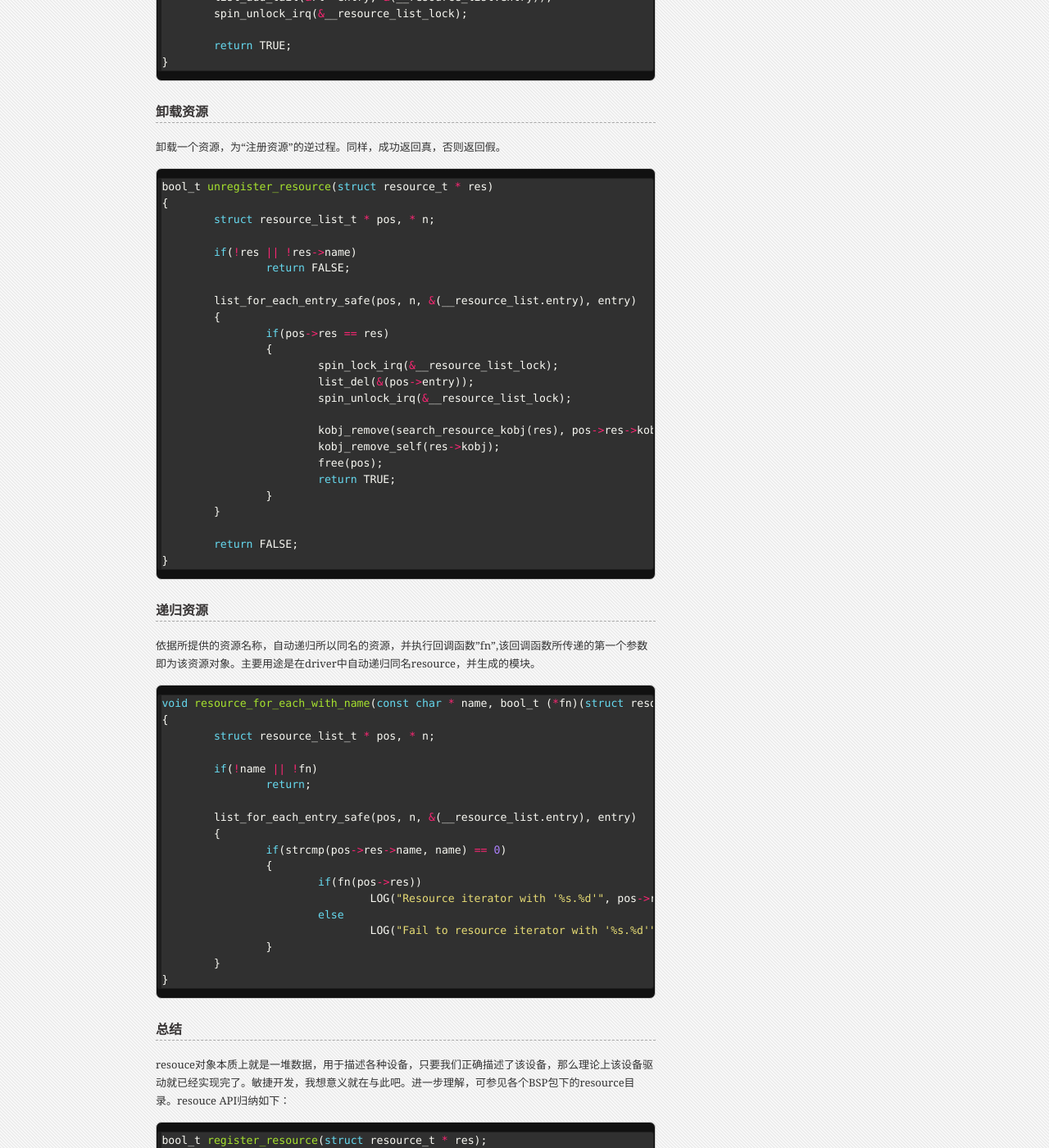
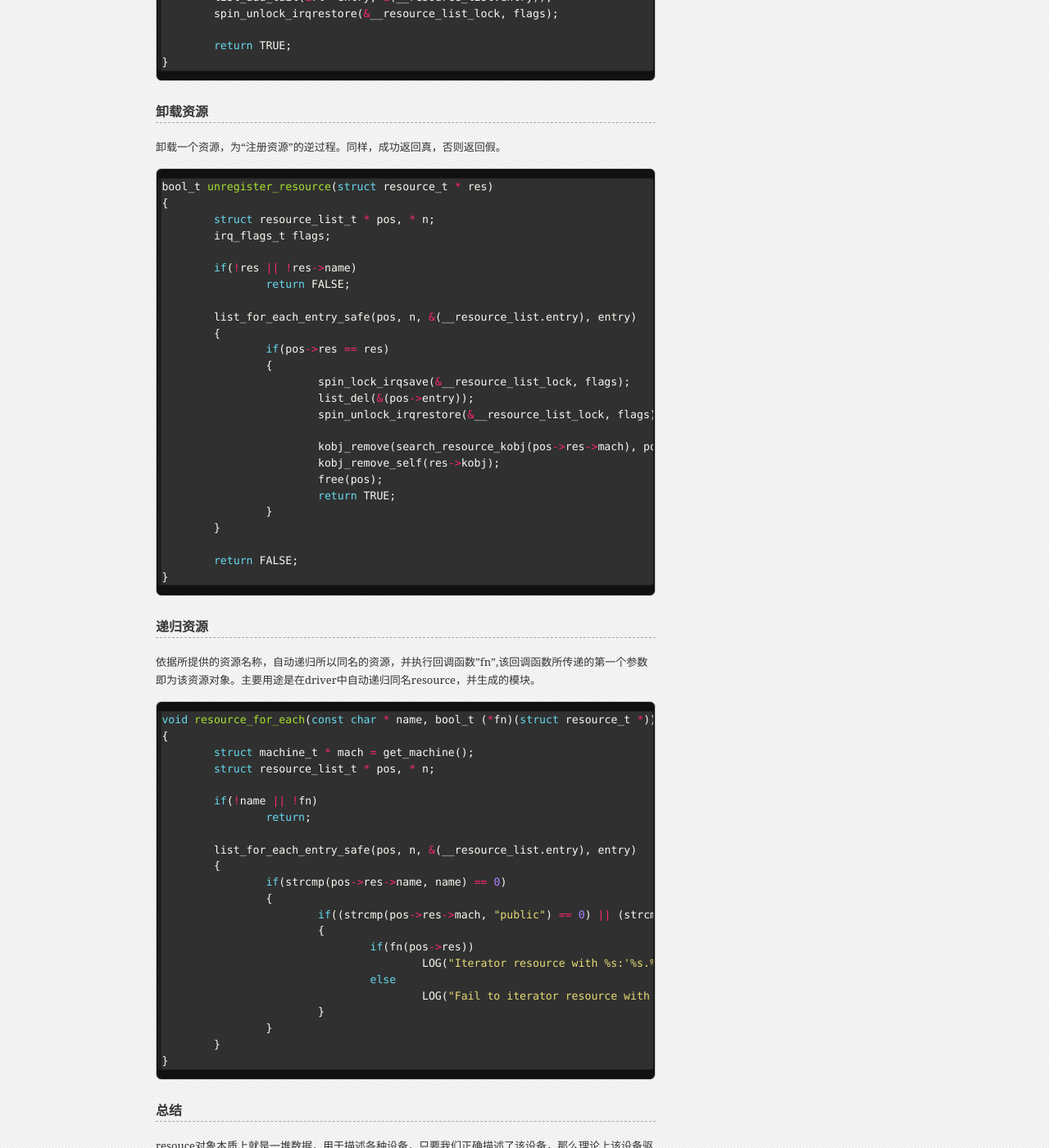
Before and after one commit to xboot/xboot.github.io, a Jekyll site: the page built from _posts/2013-09-14-xboot-core-component-resource.md, in a window 1280 px wide and 1400 px high, scrolled down 2903 px. Shown: the whole window at 82% size. Built offline with Jekyll 4.4.1, drawn with Linux system fonts in a browser that asks for light colours; Markdown is read by kramdown in place of the engine named in the settings; some of the changed text lies outside the part shown.

Commit message:
fix website

```diff
--- a/_config.yml
+++ b/_config.yml
@@ -1,5 +1,5 @@
 exclude:      ["jekyll-serve.sh", "README.md"]
-markdown:     rdiscount
+markdown:     redcarpet
 highlighter:  rouge
 pygments:     true
 paginate:     5
--- a/_posts/2013-09-14-xboot-core-component-resource.md
+++ b/_posts/2013-09-14-xboot-core-component-resource.md
@@ -14,17 +14,20 @@
 {% highlight c %}
 struct resource_t
 {
+	/* Kobj binding */
+	struct kobj_t * kobj;
+
+	/* The machine name, NULL for all */
+	const char * mach;
+
 	/* The resource name */
-	char * name;
+	const char * name;
 
 	/* The resource id */
 	int id;
 
 	/* The resource data */
 	void * data;
-
-	/* Kobj binding */
-	struct kobj_t * kobj;
 };
 {% endhighlight %}
 
@@ -40,7 +43,7 @@
 ###自动分配资源id
 其为一内部函数，根据所提供的资源名称，自动分配一个该名称下未使用的id序列，分配策略是由小到大，按是否空闲分配。
 {% highlight c %}
-static int resource_alloc_free_id(const char * name)
+static int resource_alloc_free_id(const char * mach, const char * name)
 {
 	struct resource_list_t * pos, * n;
 	int id = 0;
@@ -50,7 +53,7 @@
 
 	list_for_each_entry_safe(pos, n, &(__resource_list.entry), entry)
 	{
-		if(strcmp(pos->res->name, name) == 0)
+		if((strcmp(pos->res->mach, mach) == 0) && (strcmp(pos->res->name, name) == 0))
 			id++;
 	}
 
@@ -61,7 +64,7 @@
 ###搜索资源
 同样为一个内部函数，根据所提供的资源名称及资源id，搜索资源对象，如存在返回该对象，如不存在返回空。
 {% highlight c %}
-static struct resource_t * search_resource_with_id(const char * name, int id)
+static struct resource_t * search_resource_with_id(const char * mach, const char * name, int id)
 {
 	struct resource_list_t * pos, * n;
 
@@ -70,11 +73,8 @@
 
 	list_for_each_entry_safe(pos, n, &(__resource_list.entry), entry)
 	{
-		if(pos->res->id == id)
-		{
-			if(strcmp(pos->res->name, name) == 0)
-				return pos->res;
-		}
+		if((pos->res->id == id) && (strcmp(pos->res->name, name) == 0) && (strcmp(pos->res->mach, mach) == 0))
+			return pos->res;
 	}
 
 	return NULL;
@@ -87,20 +87,20 @@
 bool_t register_resource(struct resource_t * res)
 {
 	struct resource_list_t * rl;
+	irq_flags_t flags;
 	char name[64];
 
 	if(!res || !res->name)
 		return FALSE;
 
+	if(!res->mach)
+		res->mach = "public";
+
 	if(res->id < 0)
-	{
-		res->id = resource_alloc_free_id(res->name);
-	}
-	else
-	{
-		if(search_resource_with_id(res->name, res->id))
-			return FALSE;
-	}
+		res->id = resource_alloc_free_id(res->mach, res->name);
+
+	if(search_resource_with_id(res->mach, res->name, res->id))
+		return FALSE;
 
 	rl = malloc(sizeof(struct resource_list_t));
 	if(!rl)
@@ -110,12 +110,12 @@
 	res->kobj = kobj_alloc_directory(name);
 	kobj_add_regular(res->kobj, "name", resource_read_name, NULL, res);
 	kobj_add_regular(res->kobj, "id", resource_read_id, NULL, res);
-	kobj_add(search_resource_kobj(res), res->kobj);
+	kobj_add(search_resource_kobj(res->mach), res->kobj);
 	rl->res = res;
 
-	spin_lock_irq(&__resource_list_lock);
+	spin_lock_irqsave(&__resource_list_lock, flags);
 	list_add_tail(&rl->entry, &(__resource_list.entry));
-	spin_unlock_irq(&__resource_list_lock);
+	spin_unlock_irqrestore(&__resource_list_lock, flags);
 
 	return TRUE;
 }
@@ -127,6 +127,7 @@
 bool_t unregister_resource(struct resource_t * res)
 {
 	struct resource_list_t * pos, * n;
+	irq_flags_t flags;
 
 	if(!res || !res->name)
 		return FALSE;
@@ -135,11 +136,11 @@
 	{
 		if(pos->res == res)
 		{
-			spin_lock_irq(&__resource_list_lock);
+			spin_lock_irqsave(&__resource_list_lock, flags);
 			list_del(&(pos->entry));
-			spin_unlock_irq(&__resource_list_lock);
+			spin_unlock_irqrestore(&__resource_list_lock, flags);
 
-			kobj_remove(search_resource_kobj(res), pos->res->kobj);
+			kobj_remove(search_resource_kobj(pos->res->mach), pos->res->kobj);
 			kobj_remove_self(res->kobj);
 			free(pos);
 			return TRUE;
@@ -153,8 +154,9 @@
 ###递归资源
 依据所提供的资源名称，自动递归所以同名的资源，并执行回调函数"fn",该回调函数所传递的第一个参数即为该资源对象。主要用途是在driver中自动递归同名resource，并生成的模块。
 {% highlight c %}
-void resource_for_each_with_name(const char * name, bool_t (*fn)(struct resource_t *))
+void resource_for_each(const char * name, bool_t (*fn)(struct resource_t *))
 {
+	struct machine_t * mach = get_machine();
 	struct resource_list_t * pos, * n;
 
 	if(!name || !fn)
@@ -164,10 +166,13 @@
 	{
 		if(strcmp(pos->res->name, name) == 0)
 		{
-			if(fn(pos->res))
-				LOG("Resource iterator with '%s.%d'", pos->res->name, pos->res->id);
-			else
-				LOG("Fail to resource iterator with '%s.%d'", pos->res->name, pos->res->id);
+			if((strcmp(pos->res->mach, "public") == 0) || (strcmp(pos->res->mach, mach->name) == 0))
+			{
+				if(fn(pos->res))
+					LOG("Iterator resource with %s:'%s.%d'", pos->res->mach, pos->res->name, pos->res->id);
+				else
+					LOG("Fail to iterator resource with %s:'%s.%d'", pos->res->mach, pos->res->name, pos->res->id);
+			}
 		}
 	}
 }
@@ -178,5 +183,5 @@
 {% highlight c %}
 bool_t register_resource(struct resource_t * res);
 bool_t unregister_resource(struct resource_t * res);
-void resource_for_each_with_name(const char * name, bool_t (*fn)(struct resource_t *));
+void resource_for_each(const char * name, bool_t (*fn)(struct resource_t *));
 {% endhighlight %}
```
Also changed, not shown: 1 other file.
